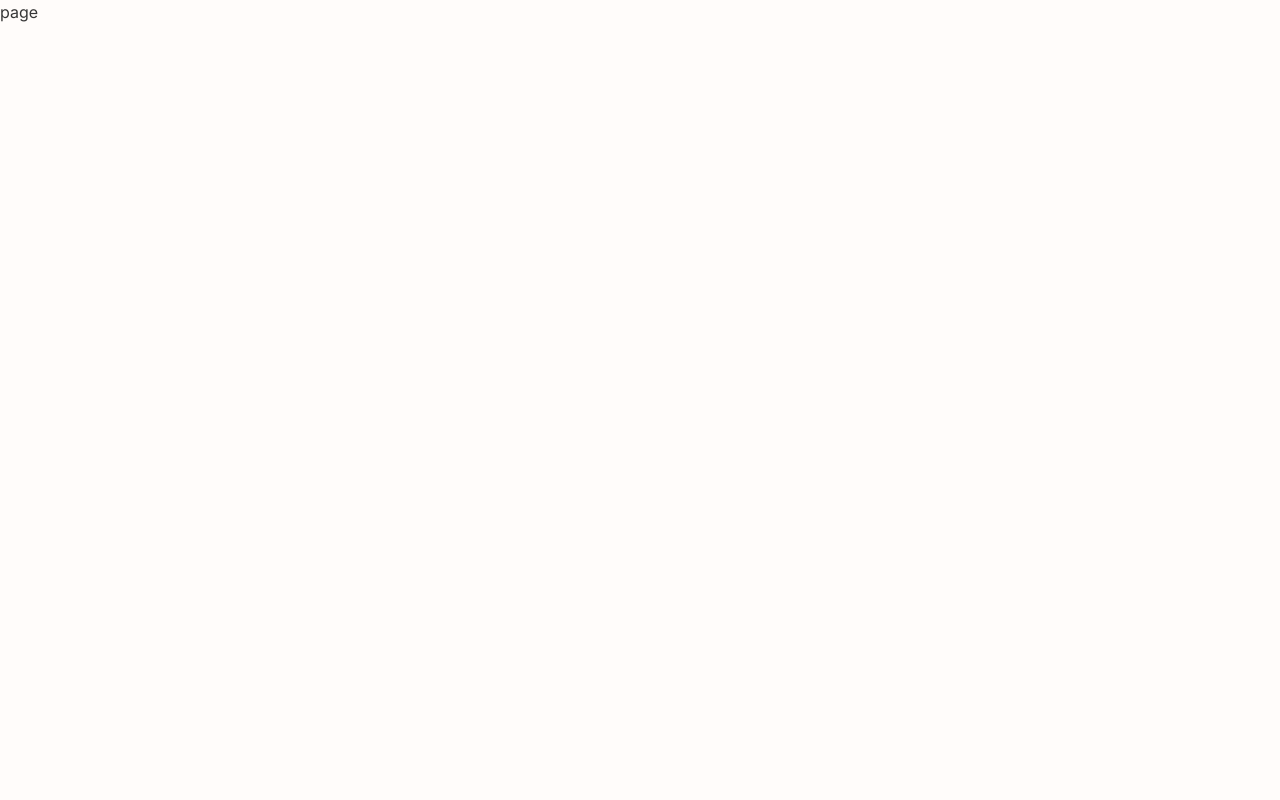
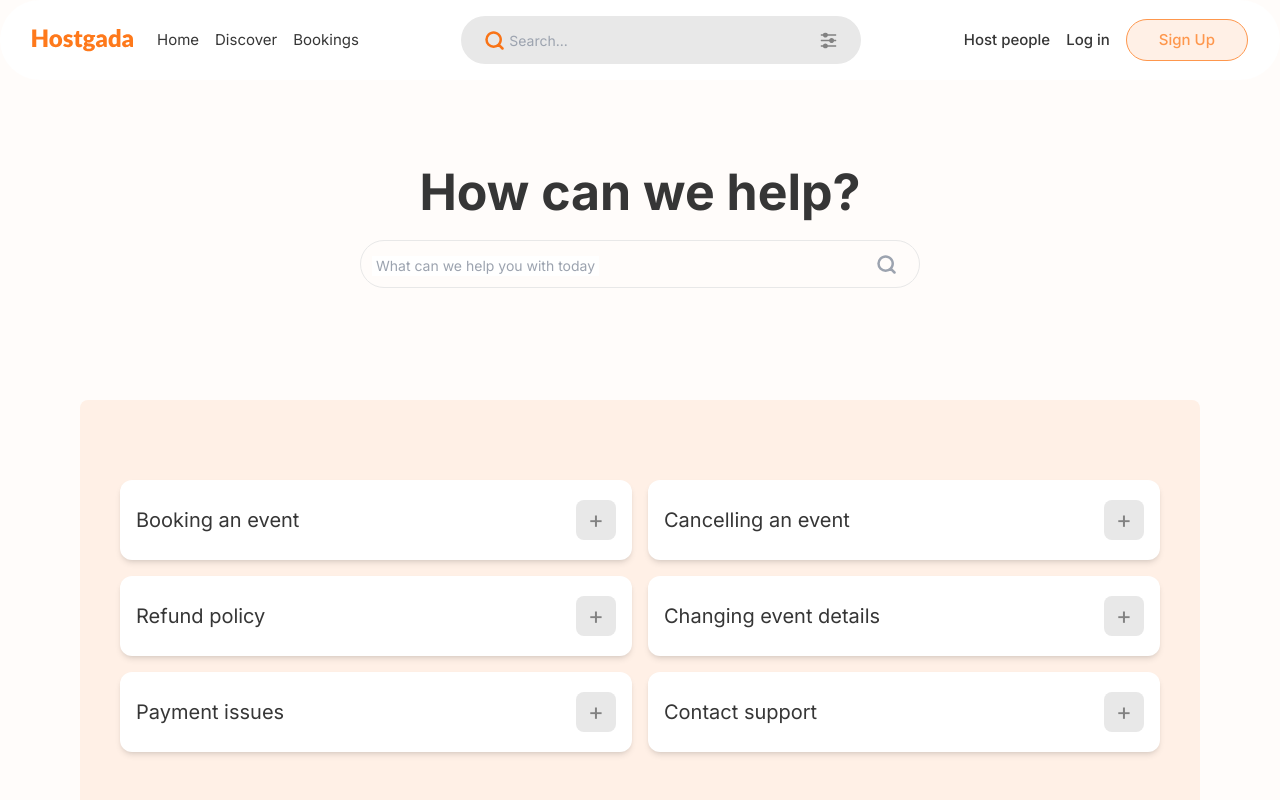
Before and after one commit to BalogunVictor/hostgada-frontend-app, a Next.js app: page /faq in a window 1280 px wide. Shown: the top 800 px of the page. Built offline with nearby package versions, Linux system fonts and the light colour scheme.

Commit message:
faq page

```diff
--- a/src/app/faq/page.tsx
+++ b/src/app/faq/page.tsx
@@ -1,7 +1,129 @@
-import React from 'react';
+'use client';
 
-function page() {
-  return <div>page</div>;
+import SearchIcon from '@asset/icons/SearchIcon';
+import Card from '@components/Card';
+import { Input } from '@ui/Input';
+import { BodyText, Title } from '@ui/Text';
+import { Wrapper } from '@ui/Wrapper';
+import React, { useState } from 'react';
+import Layout from 'src/layout';
+import Motion from 'src/layout/motion';
+import { motion, AnimatePresence } from 'framer-motion';
+import classNames from 'classnames';
+import { TextArea } from '@ui/Textarea';
+import { Button } from '@ui/Button';
+
+// Sample data array
+const cardData = [
+  { title: 'Booking an event', content: 'Details about booking an event...' },
+  { title: 'Cancelling an event', content: 'Steps to cancel an event...' },
+  { title: 'Refund policy', content: 'Learn more about refund policies...' },
+  {
+    title: 'Changing event details',
+    content: 'How to edit your event info...',
+  },
+  { title: 'Payment issues', content: 'Resolve issues with your payment...' },
+  { title: 'Contact support', content: 'Reach out for help and support...' },
+];
+
+// CardItem Component
+function CardItem({
+  title,
+  content,
+  isActive,
+  onClick,
+}: {
+  title: string;
+  content: string;
+  isActive: boolean;
+  onClick: () => void;
+}) {
+  return (
+    <Card
+      className={classNames('h-20 flex flex-col justify-center', {
+        'h-fit': isActive,
+      })}
+    >
+      <div className="flex justify-between items-center">
+        <BodyText className="text-p3">{title}</BodyText>
+        <div
+          onClick={onClick}
+          className={`h-10 w-10 flex justify-center items-center rounded-lg cursor-pointer ${
+            isActive ? 'bg-orange-500' : 'bg-gray-300'
+          }`}
+        >
+          {isActive ? (
+            <div className="bg-white py-[1px] px-2 " />
+          ) : (
+            <p className="text-2xl text-gray-500">+</p>
+          )}
+        </div>
+      </div>
+      <AnimatePresence>
+        {isActive && (
+          <motion.div
+            className="mt-4 overflow-hidden"
+            initial={{ opacity: 0, height: 0 }}
+            animate={{ opacity: 1, height: 'auto' }}
+            exit={{ opacity: 0, height: 0 }}
+            transition={{ duration: 0.3, ease: 'easeInOut' }}
+          >
+            <BodyText className="text-sm">{content}</BodyText>
+          </motion.div>
+        )}
+      </AnimatePresence>
+    </Card>
+  );
 }
 
-export default page;
+function Page() {
+  const [activeIndex, setActiveIndex] = useState<number | null>(null);
+
+  return (
+    <Layout>
+      <Motion>
+        <Wrapper>
+          <div className="flex flex-col items-center justify-center gap-4 py-20">
+            <Title>How can we help?</Title>
+            <Input
+              className="w-[50%]"
+              label="What can we help you with today"
+              rounded
+              rightIcon={<SearchIcon className="text-gray-400" />}
+            />
+          </div>
+          <div className="bg-orange-50 w-full h-fit flex items-center justify-center rounded-lg px-10 py-20 my-8 space-y-4">
+            <div
+              className="w-full rounded-xl grid grid-cols-1 sm:grid-cols-2 gap-4"
+              style={{ gridAutoRows: 'min-content' }}
+            >
+              {cardData.map((item, index) => (
+                <CardItem
+                  key={item.title}
+                  title={item.title}
+                  content={item.content}
+                  isActive={activeIndex === index}
+                  onClick={() =>
+                    setActiveIndex((prevIndex) =>
+                      prevIndex === index ? null : index
+                    )
+                  }
+                />
+              ))}
+            </div>
+          </div>
+          <div className="">
+            <Title dashboard>Submit a ticket.</Title>
+            <div className="space-y-4 py-6">
+              <Input className="lg:w-1/4" label="Email Address" />
+              <TextArea className="lg:w-2/4" label="Submit a ticket." />
+              <Button size="lg">Submit ticket</Button>
+            </div>
+          </div>
+        </Wrapper>
+      </Motion>
+    </Layout>
+  );
+}
+
+export default Page;
--- a/src/components/Header.tsx
+++ b/src/components/Header.tsx
@@ -101,7 +101,7 @@ function Header() {
             className="w-[400px] 2xl:w-[700px]"
             intent="fill"
             placeholder="Search..."
-            leftIcon={<SearchIcon />}
+            leftIcon={<SearchIcon className="text-orange-500" />}
             rightIcon={<SettingsIcon />}
           />
         </div>
--- a/src/components/common/PopOver.tsx
+++ b/src/components/common/PopOver.tsx
@@ -55,7 +55,7 @@ function CustomPopover({
       >
         <PopoverPanel
           className={classNames(
-            'absolute mt-10 bg-white w-[1000px] shadow-lg rounded-xl p-8 flex gap-10',
+            'absolute mt-10 bg-white w-[1000px] shadow-lg rounded-xl p-8 flex gap-10 z-50',
             panelClassName
           )}
         >
```
